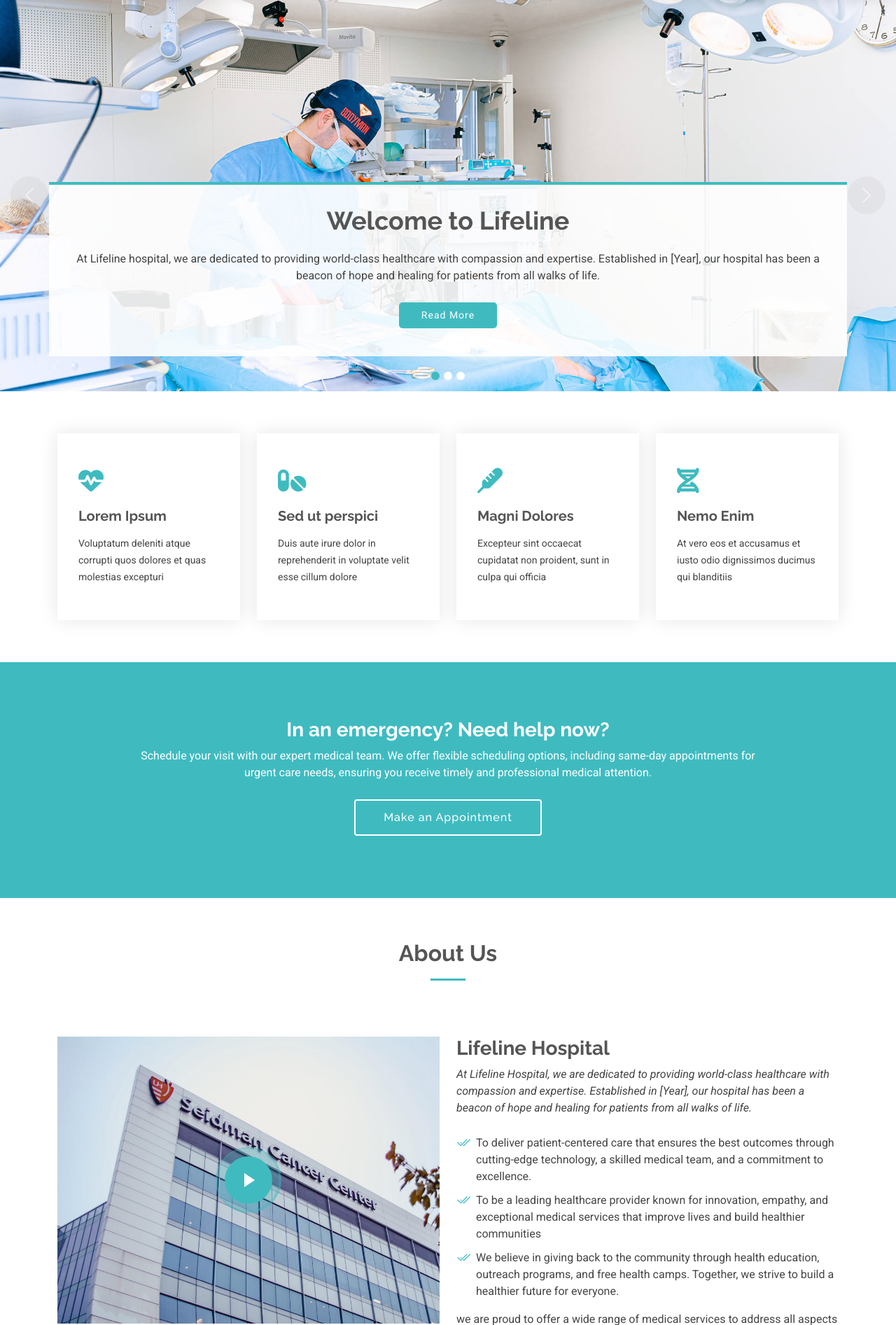
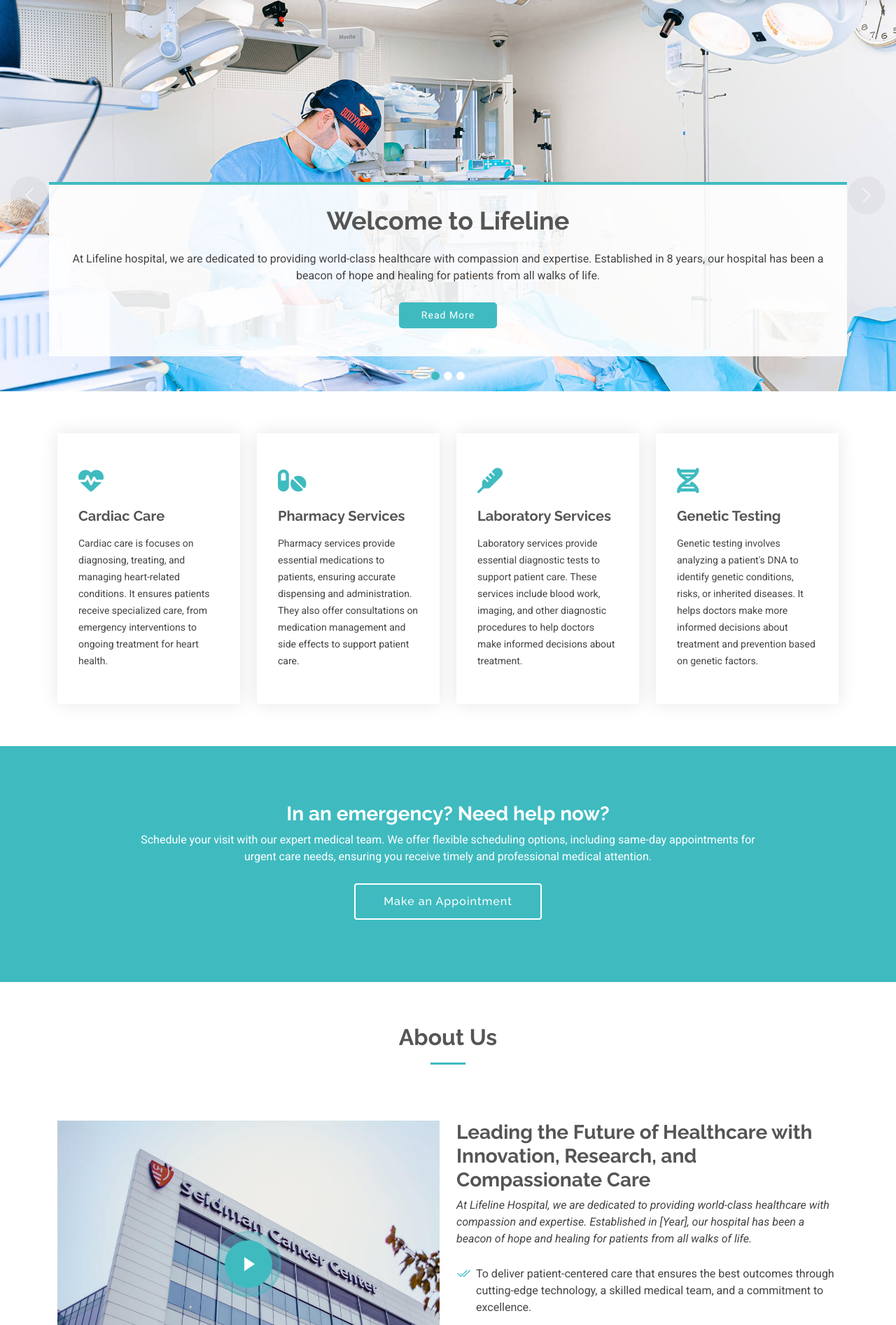
Before and after one commit to Nima-k98/hms_project, a Django app: page / in a window 1280 px wide. Shown: the part 117-2010 px from the top of the page at 70% size. Run offline with Django 5.2, Linux system fonts and the light colour scheme; data comes from the database, SQL or seed files in the repository; both versions use the stored data as it was after the commit; some libraries are stand-ins or nearby versions.

Commit message:
full commit

```diff
--- a/hms/templates/home.html
+++ b/hms/templates/home.html
@@ -109,7 +109,7 @@
           <img src="{% static 'img/hero-carousel/hero-carousel-1.jpg' %}" alt="">
           <div class="container">
             <h2>Welcome to Lifeline</h2>
-            <p>At Lifeline hospital, we are dedicated to providing world-class healthcare with compassion and expertise. Established in [Year], our hospital has been a beacon of hope and healing for patients from all walks of life.</p>
+            <p>At Lifeline hospital, we are dedicated to providing world-class healthcare with compassion and expertise. Established in 8 years, our hospital has been a beacon of hope and healing for patients from all walks of life.</p>
             <a href="#about" class="btn-get-started">Read More</a>
           </div>
         </div><!-- End Carousel Item -->
@@ -156,32 +156,32 @@
           <div class="col-xl-3 col-md-6 d-flex" data-aos="fade-up" data-aos-delay="100">
             <div class="service-item position-relative">
               <div class="icon"><i class="fas fa-heartbeat icon"></i></div>
-              <h4><a href="" class="stretched-link">Lorem Ipsum</a></h4>
-              <p>Voluptatum deleniti atque corrupti quos dolores et quas molestias excepturi</p>
+              <h4><a href="" class="stretched-link">Cardiac Care</a></h4>
+              <p>Cardiac care is focuses on diagnosing, treating, and managing heart-related conditions. It ensures patients receive specialized care, from emergency interventions to ongoing treatment for heart health.</p>
             </div>
           </div><!-- End Service Item -->
 
           <div class="col-xl-3 col-md-6 d-flex" data-aos="fade-up" data-aos-delay="200">
             <div class="service-item position-relative">
               <div class="icon"><i class="fas fa-pills icon"></i></div>
-              <h4><a href="" class="stretched-link">Sed ut perspici</a></h4>
-              <p>Duis aute irure dolor in reprehenderit in voluptate velit esse cillum dolore</p>
+              <h4><a href="" class="stretched-link">Pharmacy Services</a></h4>
+              <p>Pharmacy services provide essential medications to patients, ensuring accurate dispensing and administration. They also offer consultations on medication management and side effects to support patient care.</p>
             </div>
           </div><!-- End Service Item -->
 
           <div class="col-xl-3 col-md-6 d-flex" data-aos="fade-up" data-aos-delay="300">
             <div class="service-item position-relative">
               <div class="icon"><i class="fas fa-thermometer icon"></i></div>
-              <h4><a href="" class="stretched-link">Magni Dolores</a></h4>
-              <p>Excepteur sint occaecat cupidatat non proident, sunt in culpa qui officia</p>
+              <h4><a href="" class="stretched-link">Laboratory Services</a></h4>
+              <p>Laboratory services provide essential diagnostic tests to support patient care. These services include blood work, imaging, and other diagnostic procedures to help doctors make informed decisions about treatment.</p>
             </div>
           </div><!-- End Service Item -->
 
           <div class="col-xl-3 col-md-6 d-flex" data-aos="fade-up" data-aos-delay="400">
             <div class="service-item position-relative">
               <div class="icon"><i class="fas fa-dna icon"></i></div>
-              <h4><a href="" class="stretched-link">Nemo Enim</a></h4>
-              <p>At vero eos et accusamus et iusto odio dignissimos ducimus qui blanditiis</p>
+              <h4><a href="" class="stretched-link">Genetic Testing</a></h4>
+              <p>Genetic testing involves analyzing a patient's DNA to identify genetic conditions, risks, or inherited diseases. It helps doctors make more informed decisions about treatment and prevention based on genetic factors.</p>
             </div>
           </div><!-- End Service Item -->
 
@@ -225,7 +225,7 @@
             <a href="https://www.youtube.com/watch?v=Y7f98aduVJ8" class="glightbox pulsating-play-btn"></a>
           </div>
           <div class="col-lg-6 content" data-aos="fade-up" data-aos-delay="200">
-            <h3>Lifeline Hospital</h3>
+            <h3>Leading the Future of Healthcare with Innovation, Research, and Compassionate Care</h3>
             <p class="fst-italic">
               At Lifeline Hospital, we are dedicated to providing world-class healthcare with compassion and expertise. Established in [Year], our hospital has been a beacon of hope and healing for patients from all walks of life.
             </p>
@@ -327,38 +327,38 @@
           <div class="features-image col-lg-6" data-aos="fade-up" data-aos-delay="100"><img src="{% static 'img/features.jpg' %}" alt=""></div>
 
           <div class="col-lg-5 d-flex flex-column justify-content-center" data-aos="fade-up" data-aos-delay="200">
-            <h3>Enim quis est voluptatibus aliquid consequatur fugiat</h3>
-            <p>Esse voluptas cumque vel exercitationem. Reiciendis est hic accusamus. Non ipsam et sed minima temporibus laudantium. Soluta voluptate sed facere corporis dolores excepturi</p>
+            <h3>Research Excellence: Shaping the Future of Medicine Through Innovation and Discovery</h3>
+            <p>Research spans a wide range of topics, each aimed at improving patient care, advancing medical knowledge, and enhancing treatment methods.</p>
 
             <div class="icon-box d-flex position-relative" data-aos="fade-up" data-aos-delay="300">
               <i class="fa-solid fa-hand-holding-medical flex-shrink-0"></i>
               <div>
-                <h4><a href="" class="stretched-link">Lorem Ipsum</a></h4>
-                <p>Voluptatum deleniti atque corrupti quos dolores et quas molestias excepturi sint occaecati cupiditate non provident</p>
+                <h4><a href="" class="stretched-link">Clinical Trials</a></h4>
+                <p>This type of research involves studying new treatments, drugs, and medical devices in a clinical setting, often through clinical trials. It aims to test the safety, efficacy, and effectiveness of new therapies or medical interventions.</p>
               </div>
             </div><!-- End Icon Box -->
 
             <div class="icon-box d-flex position-relative" data-aos="fade-up" data-aos-delay="400">
               <i class="fa-solid fa-suitcase-medical flex-shrink-0"></i>
               <div>
-                <h4><a href="" class="stretched-link">Nemo Enim</a></h4>
-                <p>At vero eos et accusamus et iusto odio dignissimos ducimus qui blanditiis praesentium voluptatum deleniti atque</p>
+                <h4><a href="" class="stretched-link">Translational Research</a></h4>
+                <p>Translational research bridges the gap between laboratory discoveries and their application in patient care. It takes insights from basic research (e.g., molecular biology or genetics) and applies them to develop new treatments or interventions.</p>
               </div>
             </div><!-- End Icon Box -->
 
             <div class="icon-box d-flex position-relative" data-aos="fade-up" data-aos-delay="500">
               <i class="fa-solid fa-staff-snake flex-shrink-0"></i>
               <div>
-                <h4><a href="" class="stretched-link">Dine Pad</a></h4>
-                <p>Explicabo est voluptatum asperiores consequatur magnam. Et veritatis odit. Sunt aut deserunt minus aut eligendi omnis</p>
+                <h4><a href="" class="stretched-link">Genetics and Genomic Research</a></h4>
+                <p>Understanding how genes and genetic variations contribute to diseases, leading to personalized medicine and tailored treatments based on a patient's genetic profile.</p>
               </div>
             </div><!-- End Icon Box -->
 
             <div class="icon-box d-flex position-relative" data-aos="fade-up" data-aos-delay="600">
               <i class="fa-solid fa-lungs flex-shrink-0"></i>
               <div>
-                <h4><a href="" class="stretched-link">Tride clov</a></h4>
-                <p>Est voluptatem labore deleniti quis a delectus et. Saepe dolorem libero sit non aspernatur odit amet. Et eligendi</p>
+                <h4><a href="" class="stretched-link">Epidemiological Research</a></h4>
+                <p>Focuses on understanding patterns, causes, and effects of diseases within populations. Hospitals may conduct studies to track disease outbreaks, identify risk factors, and evaluate prevention strategies.</p>
               </div>
             </div><!-- End Icon Box -->
 
@@ -374,8 +374,8 @@
 
   <!-- Section Title -->
   <div class="container section-title" data-aos="fade-up">
-        <h2>Services</h2>
-        <p> Our expert team is dedicated to providing high-quality, compassionate care tailored to meet the unique needs of each patient.</p>
+    <h2>Our Services</h2>
+    <p>Our expert team is dedicated to providing high-quality, compassionate care tailored to meet the unique needs of each patient.</p>
   </div><!-- End Section Title -->
 
   <div class="container">
@@ -383,14 +383,14 @@
     <div class="row gy-4">
 
       <div class="col-lg-4 col-md-6" data-aos="fade-up" data-aos-delay="100">
-            <div class="service-item  position-relative">
+        <div class="service-item position-relative">
           <div class="icon">
             <i class="fas fa-heartbeat"></i>
           </div>
           <a href="#" class="stretched-link">
-                <h3>Nesciunt Mete</h3>
+            <h3>Cardiology</h3>
           </a>
-              <p>Provident nihil minus qui consequatur non omnis maiores. Eos accusantium minus dolores iure perferendis tempore et consequatur.</p>
+          <p>Our cardiology department specializes in diagnosing and treating heart-related conditions, including high blood pressure, heart attacks, and arrhythmias.</p>
         </div>
       </div><!-- End Service Item -->
 
@@ -400,9 +400,9 @@
             <i class="fas fa-pills"></i>
           </div>
           <a href="#" class="stretched-link">
-                <h3>Eosle Commodi</h3>
+            <h3>Pharmacy</h3>
           </a>
-              <p>Ut autem aut autem non a. Sint sint sit facilis nam iusto sint. Libero corrupti neque eum hic non ut nesciunt dolorem.</p>
+          <p>Our pharmacy offers a wide range of medications and personalized care to ensure proper medication management for patients.</p>
         </div>
       </div><!-- End Service Item -->
 
@@ -412,9 +412,9 @@
             <i class="fas fa-hospital-user"></i>
           </div>
           <a href="#" class="stretched-link">
-                <h3>Ledo Markt</h3>
+            <h3>Emergency Care</h3>
           </a>
-              <p>Ut excepturi voluptatem nisi sed. Quidem fuga consequatur. Minus ea aut. Vel qui id voluptas adipisci eos earum corrupti.</p>
+          <p>Our emergency department provides immediate care for life-threatening conditions, including trauma, heart attacks, and strokes.</p>
         </div>
       </div><!-- End Service Item -->
 
@@ -424,10 +424,9 @@
             <i class="fas fa-dna"></i>
           </div>
           <a href="#" class="stretched-link">
-                <h3>Asperiores Commodit</h3>
+            <h3>Genetic Testing</h3>
           </a>
-              <p>Non et temporibus minus omnis sed dolor esse consequatur. Cupiditate sed error ea fuga sit provident adipisci neque.</p>
-              <a href="#" class="stretched-link"></a>
+          <p>We offer genetic testing services to help diagnose hereditary conditions, assess disease risk, and personalize treatment plans.</p>
         </div>
       </div><!-- End Service Item -->
 
@@ -437,10 +436,9 @@
             <i class="fas fa-wheelchair"></i>
           </div>
           <a href="#" class="stretched-link">
-                <h3>Velit Doloremque</h3>
+            <h3>Rehabilitation</h3>
           </a>
-              <p>Cumque et suscipit saepe. Est maiores autem enim facilis ut aut ipsam corporis aut. Sed animi at autem alias eius labore.</p>
-              <a href="#" class="stretched-link"></a>
+          <p>Our rehabilitation services help patients recover and regain strength after surgeries, injuries, or illnesses through physical therapy and support.</p>
         </div>
       </div><!-- End Service Item -->
 
@@ -450,10 +448,9 @@
             <i class="fas fa-notes-medical"></i>
           </div>
           <a href="#" class="stretched-link">
-                <h3>Dolori Architecto</h3>
+            <h3>Medical Consultation</h3>
           </a>
-              <p>Hic molestias ea quibusdam eos. Fugiat enim doloremque aut neque non et debitis iure. Corrupti recusandae ducimus enim.</p>
-              <a href="#" class="stretched-link"></a>
+          <p>We offer comprehensive medical consultations with specialists in various fields to help diagnose and treat health conditions effectively.</p>
         </div>
       </div><!-- End Service Item -->
 
@@ -462,6 +459,7 @@
   </div>
 
 </section><!-- /Services Section -->
+
 
     <!-- Tabs Section -->
 
@@ -517,6 +515,7 @@
 
 
     <!-- Testimonials Section -->
+   <!-- Testimonials Section -->
 <section id="testimonials" class="testimonials section">
 
   <!-- Section Title -->
@@ -557,13 +556,13 @@
         <div class="swiper-slide">
           <div class="testimonial-item">
             <p>
-              <i class=" bi bi-quote quote-icon-left"></i>
-                <span>Proin iaculis purus consequat sem cure digni ssim donec porttitora entum suscipit rhoncus. Accusantium quam, ultricies eget id, aliquam eget nibh et. Maecen aliquam, risus at semper.</span>
+              <i class="bi bi-quote quote-icon-left"></i>
+              <span>"The care I received here was exceptional. The cardiology team really took the time to understand my condition and helped me feel confident throughout my treatment."</span>
               <i class="bi bi-quote quote-icon-right"></i>
             </p>
             <img src="{% static 'img/testimonials/testimonials-1.jpg' %}" class="testimonial-img" alt="">
             <h3>Saul Goodman</h3>
-                <h4>Ceo &amp; Founder</h4>
+            <h4>CEO &amp; Founder</h4>
           </div>
         </div><!-- End testimonial item -->
 
@@ -571,7 +570,7 @@
           <div class="testimonial-item">
             <p>
               <i class="bi bi-quote quote-icon-left"></i>
-                  <span>Export tempor illum tamen malis malis eram quae irure esse labore quem cillum quid malis quorum velit fore eram velit sunt aliqua noster fugiat irure amet legam anim culpa.</span>
+              <span>"I was amazed by the professionalism and care shown by the pharmacy team. They provided me with clear instructions and helped manage my medications with ease."</span>
               <i class="bi bi-quote quote-icon-right"></i>
             </p>
             <img src="{% static 'img/testimonials/testimonials-2.jpg' %}" class="testimonial-img" alt="">
@@ -584,7 +583,7 @@
           <div class="testimonial-item">
             <p>
               <i class="bi bi-quote quote-icon-left"></i>
-                  <span>Enim nisi quem export duis labore cillum quae magna enim sint quorum nulla quem veniam duis minim tempor labore quem eram duis noster aute amet eram fore quis sint minim.</span>
+              <span>"During an emergency, the team at the hospital responded quickly and provided exceptional care. They helped stabilize my condition and made sure I was comfortable throughout."</span>
               <i class="bi bi-quote quote-icon-right"></i>
             </p>
             <img src="{% static 'img/testimonials/testimonials-3.jpg' %}" class="testimonial-img" alt="">
@@ -597,7 +596,7 @@
           <div class="testimonial-item">
             <p>
               <i class="bi bi-quote quote-icon-left"></i>
-                  <span>Fugiat enim eram quae cillum dolore dolor amet nulla culpa multos export minim fugiat dolor enim duis veniam ipsum anim magna sunt elit fore quem dolore labore illum veniam.</span>
+              <span>"I am grateful for the genetic testing services provided by the hospital. The results helped me understand my family's health history and guided me toward a more informed treatment plan."</span>
               <i class="bi bi-quote quote-icon-right"></i>
             </p>
             <img src="{% static 'img/testimonials/testimonials-4.jpg' %}" class="testimonial-img" alt="">
@@ -610,7 +609,7 @@
           <div class="testimonial-item">
             <p>
               <i class="bi bi-quote quote-icon-left"></i>
-                  <span>Quis quorum aliqua sint quem legam fore sunt eram irure aliqua veniam tempor noster veniam sunt culpa nulla illum cillum fugiat legam esse veniam culpa fore nisi cillum quid.</span>
+              <span>"The rehabilitation program here was life-changing. The team worked with me step-by-step to help me recover fully after surgery, and I couldn't be more thankful."</span>
               <i class="bi bi-quote quote-icon-right"></i>
             </p>
             <img src="{% static 'img/testimonials/testimonials-5.jpg' %}" class="testimonial-img" alt="">
@@ -626,6 +625,7 @@
   </div>
 
 </section><!-- /Testimonials Section -->
+
 
     <!-- Doctors Section -->
     <section id="doctors" class="doctors section light-background">
@@ -739,50 +739,56 @@
 
         <div class="faq-container">
 
+          <!-- FAQ Item 1 -->
           <div class="faq-item">
-                <h3>Non consectetur a erat nam at lectus urna duis?</h3>
+            <h3>What services does the hospital offer?</h3>
             <div class="faq-content">
-                  <p>Feugiat pretium nibh ipsum consequat. Tempus iaculis urna id volutpat lacus laoreet non curabitur gravida. Venenatis lectus magna fringilla urna porttitor rhoncus dolor purus non.</p>
+              <p>Our hospital offers a wide range of services including emergency care, outpatient services, surgical procedures, diagnostic services, and specialized medical treatment in areas such as cardiology, oncology, and pediatrics.</p>
             </div>
             <i class="faq-toggle bi bi-chevron-right"></i>
           </div><!-- End Faq item-->
 
+          <!-- FAQ Item 2 -->
           <div class="faq-item">
-                <h3>Feugiat scelerisque varius morbi enim nunc faucibus?</h3>
+            <h3>How can I schedule an appointment?</h3>
             <div class="faq-content">
-                  <p>Dolor sit amet consectetur adipiscing elit pellentesque habitant morbi. Id interdum velit laoreet id donec ultrices. Fringilla phasellus faucibus scelerisque eleifend donec pretium. Est pellentesque elit ullamcorper dignissim. Mauris ultrices eros in cursus turpis massa tincidunt dui.</p>
+              <p>You can schedule an appointment by calling our appointment desk at +91 9865476576, or you can book an appointment online through our website by filling out the appointment form.</p>
             </div>
             <i class="faq-toggle bi bi-chevron-right"></i>
           </div><!-- End Faq item-->
 
+          <!-- FAQ Item 3 -->
           <div class="faq-item">
-                <h3>Dolor sit amet consectetur adipiscing elit pellentesque?</h3>
+            <h3>What are the hospital's visiting hours?</h3>
             <div class="faq-content">
-                  <p>Eleifend mi in nulla posuere sollicitudin aliquam ultrices sagittis orci. Faucibus pulvinar elementum integer enim. Sem nulla pharetra diam sit amet nisl suscipit. Rutrum tellus pellentesque eu tincidunt. Lectus urna duis convallis convallis tellus. Urna molestie at elementum eu facilisis sed odio morbi quis</p>
+              <p>Our visiting hours are from 8:00 AM to 10:00 PM daily. However, visiting hours for the ICU may vary, so please check with the hospital's front desk for ICU visiting times.</p>
             </div>
             <i class="faq-toggle bi bi-chevron-right"></i>
           </div><!-- End Faq item-->
 
+          <!-- FAQ Item 4 -->
           <div class="faq-item">
-                <h3>Ac odio tempor orci dapibus. Aliquam eleifend mi in nulla?</h3>
+            <h3>What insurance providers does the hospital accept?</h3>
             <div class="faq-content">
-                  <p>Dolor sit amet consectetur adipiscing elit pellentesque habitant morbi. Id interdum velit laoreet id donec ultrices. Fringilla phasellus faucibus scelerisque eleifend donec pretium. Est pellentesque elit ullamcorper dignissim. Mauris ultrices eros in cursus turpis massa tincidunt dui.</p>
+              <p>We accept a wide range of insurance providers. Please contact our billing department at +91 9865476576, or check with your insurance company to verify if your plan is accepted.</p>
             </div>
             <i class="faq-toggle bi bi-chevron-right"></i>
           </div><!-- End Faq item-->
 
+          <!-- FAQ Item 5 -->
           <div class="faq-item">
-                <h3>Tempus quam pellentesque nec nam aliquam sem et tortor?</h3>
+            <h3>How do I obtain medical records from the hospital?</h3>
             <div class="faq-content">
-                  <p>Molestie a iaculis at erat pellentesque adipiscing commodo. Dignissim suspendisse in est ante in. Nunc vel risus commodo viverra maecenas accumsan. Sit amet nisl suscipit adipiscing bibendum est. Purus gravida quis blandit turpis cursus in</p>
+              <p>Medical records can be requested by filling out a release form available at our front desk or on our website. Please allow 7-10 business days for processing your request.</p>
             </div>
             <i class="faq-toggle bi bi-chevron-right"></i>
           </div><!-- End Faq item-->
 
+          <!-- FAQ Item 6 -->
           <div class="faq-item">
-                <h3>Perspiciatis quod quo quos nulla quo illum ullam?</h3>
+            <h3>What are the emergency services available at the hospital?</h3>
             <div class="faq-content">
-                  <p>Enim ea facilis quaerat voluptas quidem et dolorem. Quis et consequatur non sed in suscipit sequi. Distinctio ipsam dolore et.</p>
+              <p>We provide 24/7 emergency care, including trauma care, cardiac care, and pediatric emergency services. Our emergency department is fully equipped to handle a wide range of medical emergencies.</p>
             </div>
             <i class="faq-toggle bi bi-chevron-right"></i>
           </div><!-- End Faq item-->
@@ -796,6 +802,7 @@
   </div>
 
 </section><!-- /Faq Section -->
+
 
     <!-- Contact Section -->
     <section id="contact" class="contact section">
@@ -880,13 +887,14 @@
        <div class="col-lg-2 col-md-3 footer-links">
            <h4>Our Services</h4>
         <ul>
-            <li><a href="#">Web Design</a></li>
-            <li><a href="#">Web Development</a></li>
-            <li><a href="#">Product Management</a></li>
-            <li><a href="#">Marketing</a></li>
-            <li><a href="#">Graphic Design</a></li>
+    <li><a href="#">General Checkup</a></li>
+    <li><a href="#">Emergency Care</a></li>
+    <li><a href="#">Surgery &amp; Operations</a></li>
+    <li><a href="#">Pharmacy</a></li>
+    <li><a href="#">Pediatrics</a></li>
   </ul>
 </div>
+
       </div>
     </div>
 
```
Also changed, not shown: hms/templates/make_appointment.html (+9 -31 lines), hms/db.sqlite3. Lines whose indentation alone changed are shown as unchanged.
